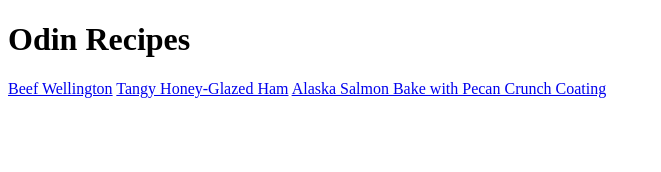
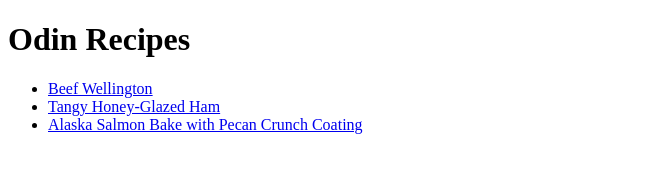
Before and after one commit to applesfrost/odin-recipes-2, a plain HTML site: page index.html in a window 1280 px wide. Shown: the whole page, without its empty margins (0-661 px from the left). Drawn offline with Linux system fonts and the light colour scheme.

Commit message:
changed links to unordered list

```diff
--- a/index.html
+++ b/index.html
@@ -6,8 +6,10 @@
     </head>
     <body>
         <h1>Odin Recipes</h1>
-        <a href="recipes/beef-wellington.html">Beef Wellington</a>
-        <a href="recipes/tangyHonyGlazedHam.html">Tangy Honey-Glazed Ham</a>
-        <a href="recipes/alaskaSalmonBake.html">Alaska Salmon Bake with Pecan Crunch Coating</a>
+        <ul>
+        <li><a href="recipes/beef-wellington.html">Beef Wellington</a></li>
+        <li><a href="recipes/tangyHonyGlazedHam.html">Tangy Honey-Glazed Ham</a></li>
+        <li><a href="recipes/alaskaSalmonBake.html">Alaska Salmon Bake with Pecan Crunch Coating</a></li>
+        </ul>
     </body>
 </html>
```
